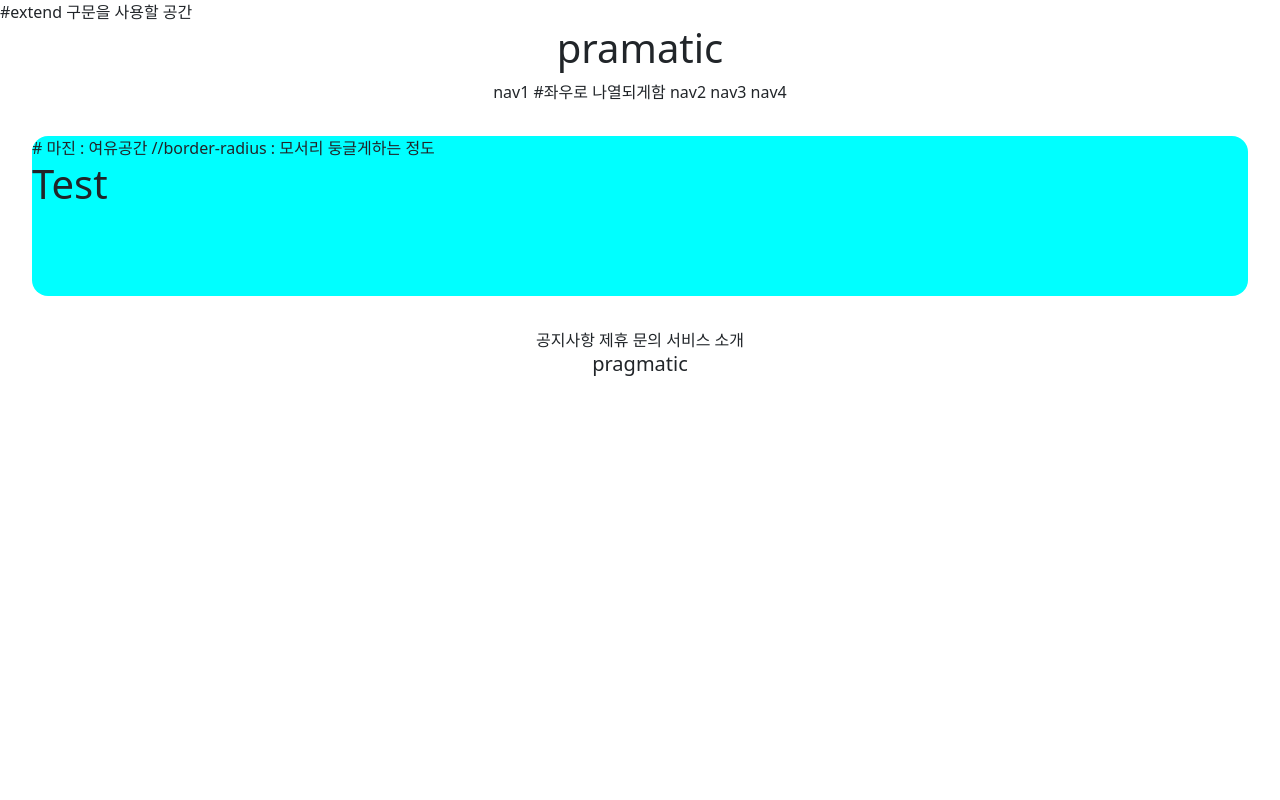
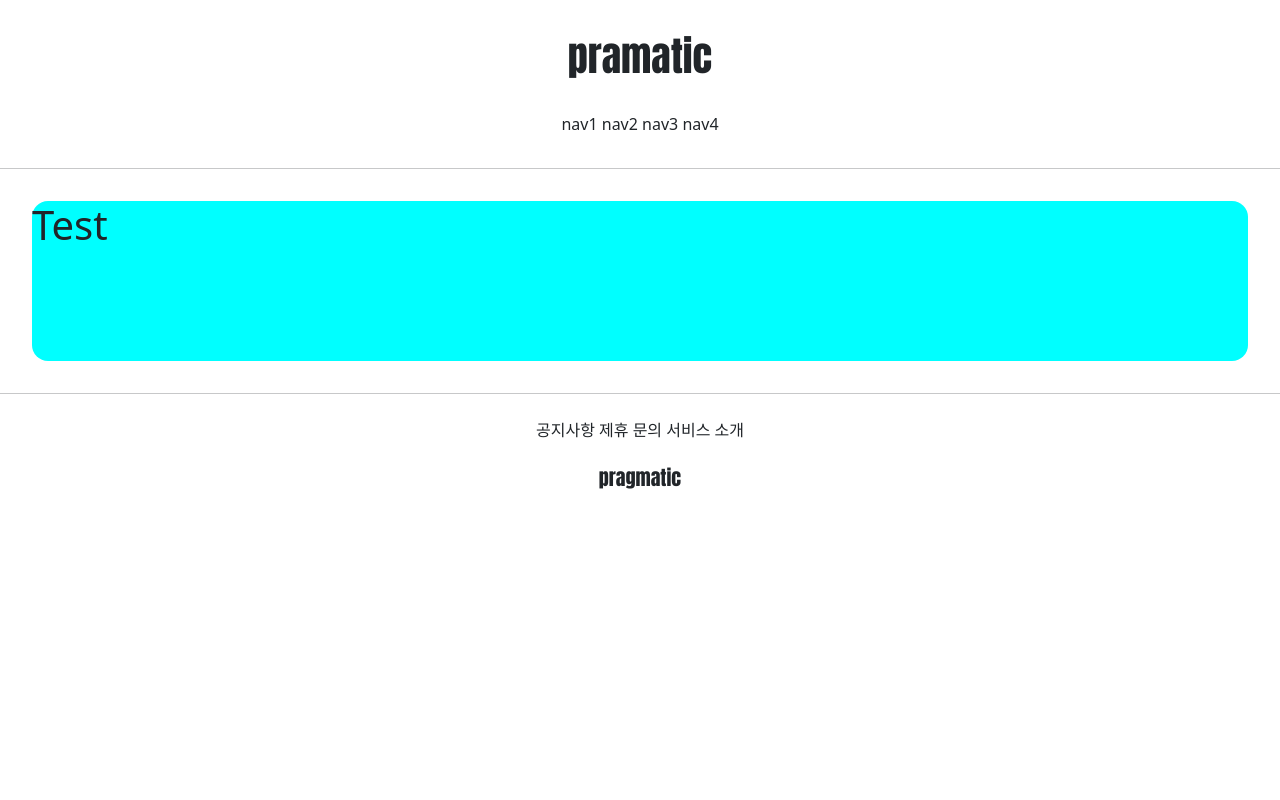
Before and after one commit to DaUn12/Make_SNS_site_copybook, a Django app: page /accounts/hello_world/ in a window 1280 px wide. Run offline with Django 3.2, Linux system fonts and the light colour scheme; parts of the project's set-up code (start-up, migrations or seed data) failed here and were passed over.

Commit message:
7/6 4ban Commit 3

```diff
--- a/accountapp/templates/accountapp/hello_world.html
+++ b/accountapp/templates/accountapp/hello_world.html
@@ -1,10 +1,10 @@
-#extend 구문을 사용할 공간
+{#extend 구문을 사용할 공간 #}
 
-{% extends 'base.html' %}           # 다 만들어논 base.html 파일을 가져옴
+{% extends 'base.html' %}           {# 다 만들어논 base.html 파일을 가져옴 #}
 
 {% block content %}
 
-    <div style="height: 10rem; background-color: aqua; margin: 2rem; border-radius: 1rem;">  # 마진 : 여유공간 //border-radius : 모서리 둥글게하는 정도
+    <div style="height: 10rem; background-color: aqua; margin: 2rem; border-radius: 1rem;">  {# 마진 : 여유공간 //border-radius : 모서리 둥글게하는 정도#}
         <h1>Test</h1>
     </div>
 
--- a/templates/base.html
+++ b/templates/base.html
@@ -2,14 +2,15 @@
 <html lang="en">
 
 {% include 'head.html' %}
+
 <body>
 
 {% include 'header.html'  %}        {#  장고가 개입해서 사용하겠다라는 표시#}
-
+<hr>                                {# 구분선 넣기 #}
 {% block content %}                 {# block content 를 선언 #}
 {% endblock %}
 
-
+<hr>
 
 {% include 'footer.html' %}          {# include : 고정적인 것을 html 파일로로대체#}
 
--- a/templates/footer.html
+++ b/templates/footer.html
@@ -1,11 +1,11 @@
 <div style="text-align: center">
-    <div>
+    <div style="margin-top: 1.5rem;">
         <span> 공지사항 </span>
         <span> 제휴 문의 </span>
         <span> 서비스 소개 </span>
 
     </div>
-    <div>
+    <div style="margin: 1.5rem 0; font-family: 'Anton', sans-serif;">
         <h5>pragmatic</h5>
 
     </div>
--- a/templates/head.html
+++ b/templates/head.html
@@ -3,7 +3,12 @@
     <title>Title</title>
 
 
-{#  Bootstap link  #}
-<link href="https://cdn.jsdelivr.net/npm/bootstrap@5.0.2/dist/css/bootstrap.min.css" rel="stylesheet" integrity="sha384-EVSTQN3/azprG1Anm3QDgpJLIm9Nao0Yz1ztcQTwFspd3yD65VohhpuuCOmLASjC" crossorigin="anonymous">
+    {#  Bootstap link 부트스트랩 링크 넣어주는 곳 #}
+    <link href="https://cdn.jsdelivr.net/npm/bootstrap@5.0.2/dist/css/bootstrap.min.css" rel="stylesheet" integrity="sha384-EVSTQN3/azprG1Anm3QDgpJLIm9Nao0Yz1ztcQTwFspd3yD65VohhpuuCOmLASjC" crossorigin="anonymous">
 
+    {# 구글 폰트 링크 넣어주는 곳 #}
+
+    <link rel="preconnect" href="https://fonts.googleapis.com">
+    <link rel="preconnect" href="https://fonts.gstatic.com" crossorigin>
+    <link href="https://fonts.googleapis.com/css2?family=Anton&display=swap" rel="stylesheet">
 </head>
--- a/templates/header.html
+++ b/templates/header.html
@@ -1,10 +1,12 @@
 <div style="text-align: center">
     <div>
-        <h1> pramatic </h1>
+        <h1 style="margin: 2rem 0; font-family: 'Anton', sans-serif;"> pramatic </h1>     {# 상하만 움직이게 하는 마진 : 상하 rem 좌우 #}
+                                                {# 우리가 정한 폰트(Anton)이 안될경우 sans-serif 라는 폰트를 이용 #}
+
     </div>
-    <div>
-        <h2>        </h2>
-        <span>nav1</span>                   #좌우로 나열되게함
+    <div style="margin-bottom: 2rem;">
+
+        <span>nav1</span>                   {#좌우로 나열되게함#}
         <span>nav2</span>
         <span>nav3</span>
         <span>nav4</span>
```
